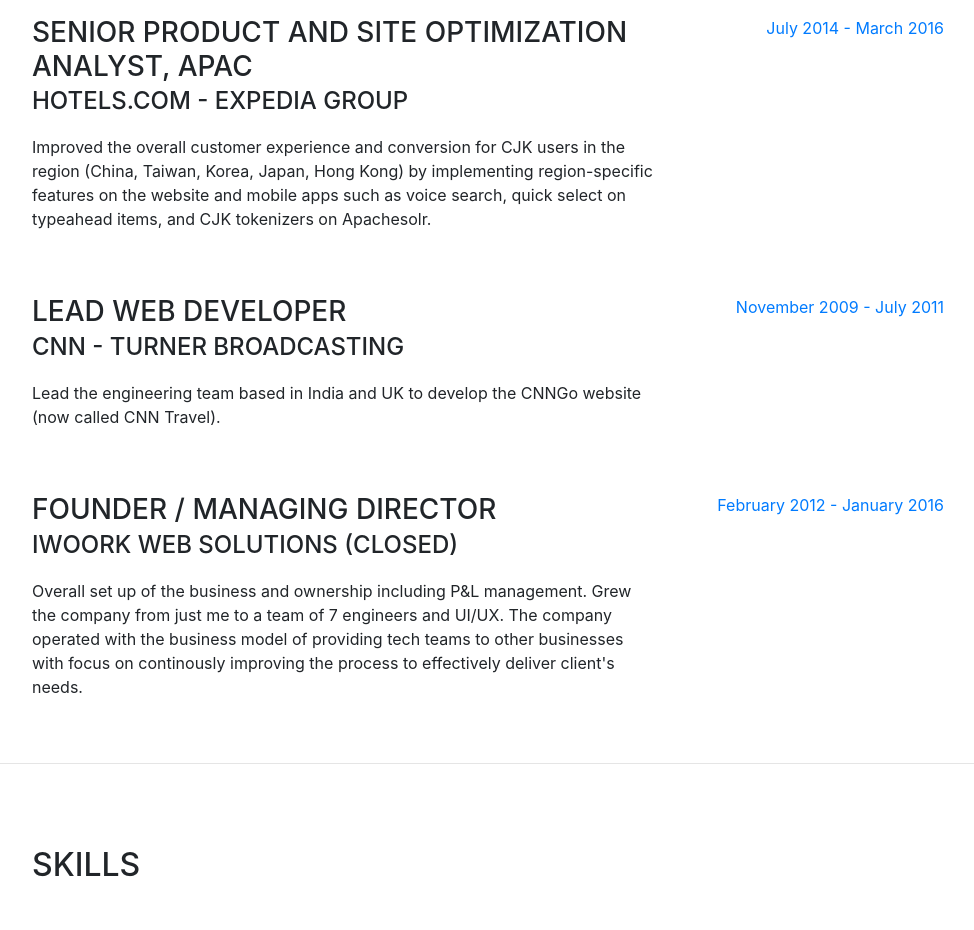
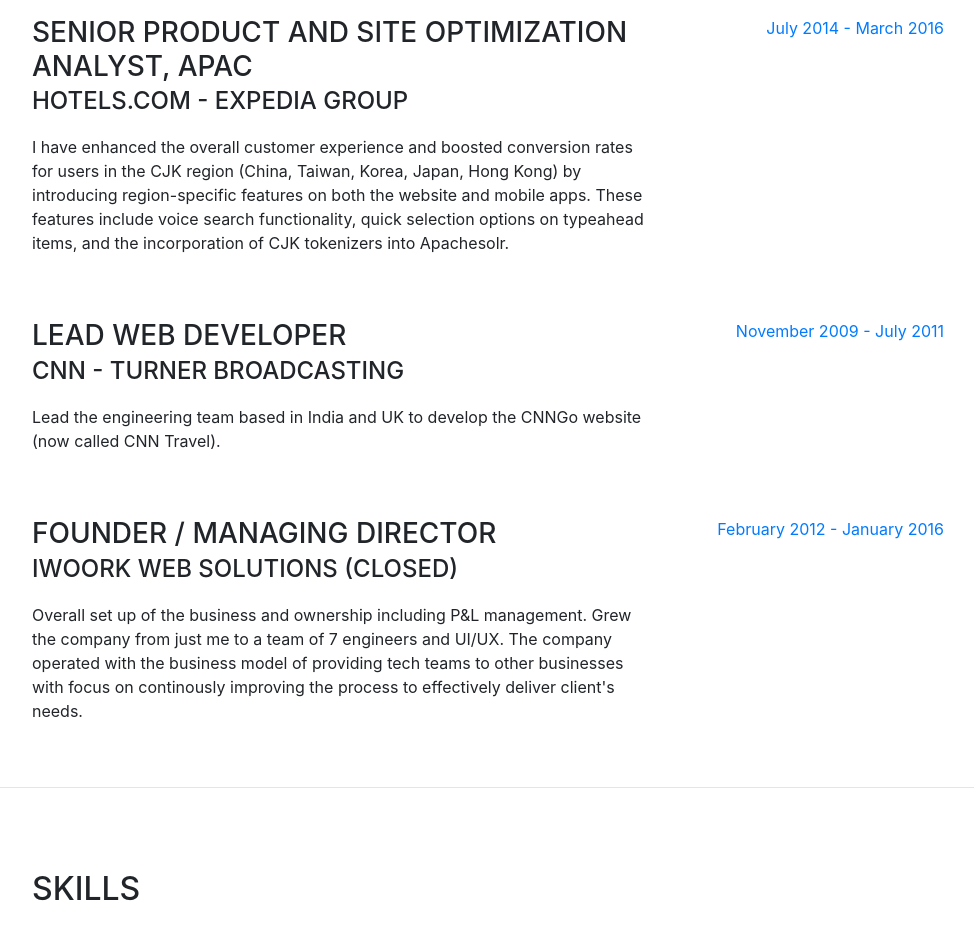
Before and after one commit to efrenmacasaet/efrenmacasaet.github.io, a website with bundled scripts: page index.html in a window 1280 px wide. Shown: the part 1880-2810 px from the top of the page, without its empty margins (288-1262 px from the left). Built offline with nearby package versions, Linux system fonts and the light colour scheme; a web font is replaced by a local one.

Commit message:
Update index.html

```diff
--- a/index.html
+++ b/index.html
@@ -129,7 +129,7 @@
             <div class="resume-content mr-auto">
               <h3 class="mb-0">Senior Product and Site Optimization Analyst, APAC</h3>
               <div class="subheading mb-3">Hotels.com - Expedia Group</div>
-              <p>Improved the overall customer experience and conversion for CJK users in the region (China, Taiwan, Korea, Japan, Hong Kong) by implementing region-specific features on the website and mobile apps such as voice search, quick select on typeahead items, and CJK tokenizers on Apachesolr.</p>
+              <p>I have enhanced the overall customer experience and boosted conversion rates for users in the CJK region (China, Taiwan, Korea, Japan, Hong Kong) by introducing region-specific features on both the website and mobile apps. These features include voice search functionality, quick selection options on typeahead items, and the incorporation of CJK tokenizers into Apachesolr.</p>
             </div>
             <div class="resume-date text-md-right">
               <span class="text-primary">July 2014 - March 2016</span>
```
